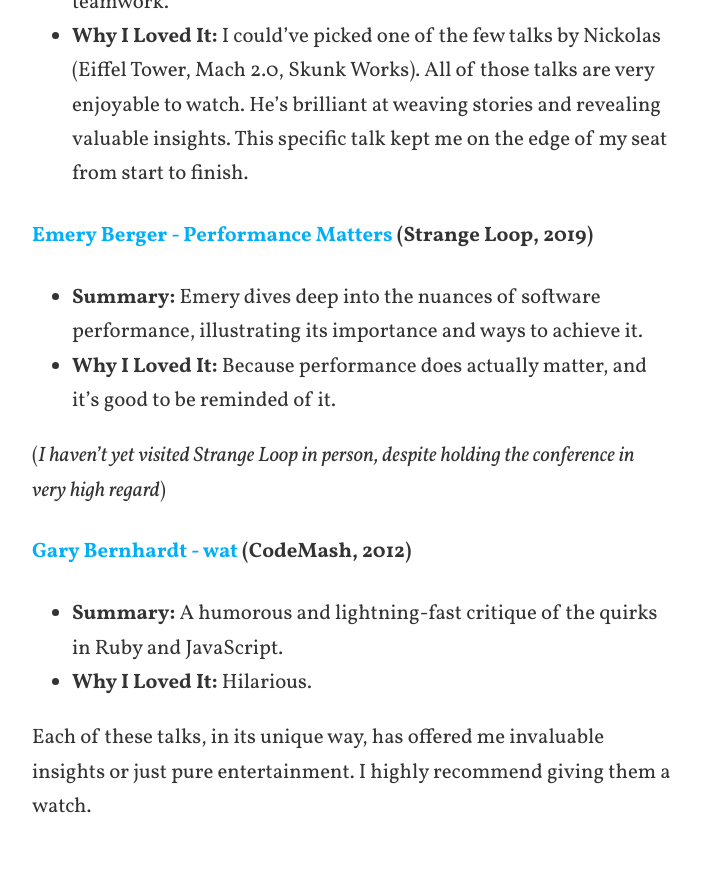
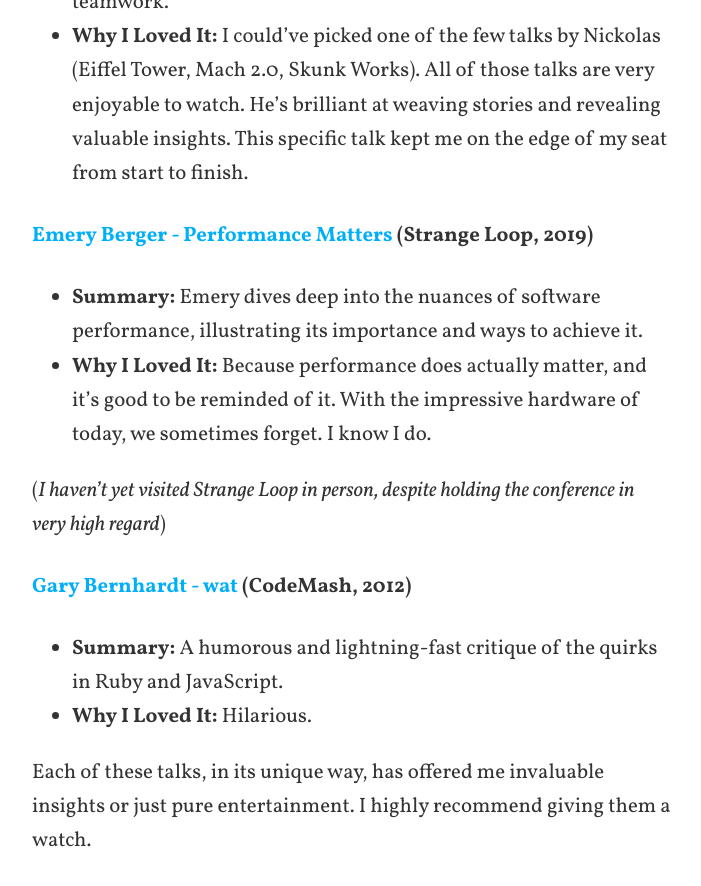
Before and after one commit to mmozuras/mmozuras.github.com, a Jekyll site: the page built from post/_posts/2023-10-15-nine-talks-lodged-in-my-brain.md, in a window 1280 px wide and 900 px high, scrolled down 3737 px. Shown: the top 886 px of the window, without its empty margins (288-989 px from the left). Built offline with Jekyll 4.4.1, drawn with Linux system fonts in a browser that asks for light colours; comment, search, counter and statistics services are not loaded.

Commit message:
A bit more on "Performance Matters"

```diff
--- a/post/_posts/2023-10-15-nine-talks-lodged-in-my-brain.md
+++ b/post/_posts/2023-10-15-nine-talks-lodged-in-my-brain.md
@@ -46,7 +46,7 @@
 
 #### [Emery Berger - Performance Matters](https://www.youtube.com/watch?v=r-TLSBdHe1A) (Strange Loop, 2019)
    - **Summary:** Emery dives deep into the nuances of software performance, illustrating its importance and ways to achieve it.
-   - **Why I Loved It:** Because performance does actually matter, and it's good to be reminded of it.
+   - **Why I Loved It:** Because performance does actually matter, and it's good to be reminded of it. With the impressive hardware of today, we sometimes forget. I know I do.
 
 (_I haven't yet visited Strange Loop in person, despite holding the conference in very high regard_)
 
```
